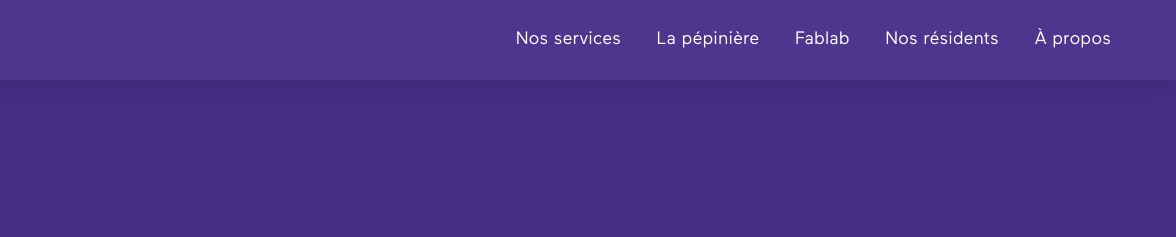
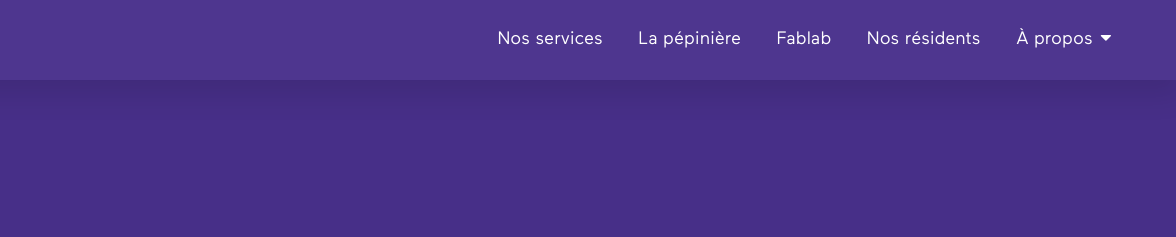
Before and after one commit to ChrisBlassiaux/la-nouvelle-forge, a plain HTML site: page team.html in a window 1280 px wide. Shown: the top 237 px of the page, 104-1280 px from the left. Drawn offline with Linux system fonts and the light colour scheme; a small style sheet from the web is missing; files whose address does not match are found by name.

Commit message:
style(header): icon dropdown

```diff
--- a/sass/layout/header.scss
+++ b/sass/layout/header.scss
@@ -45,6 +45,8 @@
 
 .nav-item {
   margin: 0 15px;
+  transition: .3s;
+  cursor: pointer;
 }
 
 .nav-item:hover {
@@ -53,6 +55,10 @@
 
 .burger {
   display: none;
+}
+
+.icon-dropdown {
+  margin-left: 8px;
 }
 
 @media only screen and (max-width: 1260px) {
--- a/team.html
+++ b/team.html
@@ -27,7 +27,7 @@
           <a href="/pepiniere.html" class="nav-item">La pépinière</a>
           <a href="/fablab.html" class="nav-item">Fablab</a>
           <a href="/residents.html" class="nav-item">Nos résidents</a>
-          <a href="#" class="nav-item">À propos</a>
+          <span class="nav-item">À propos<i class="fa fa-caret-down icon-dropdown"></i></span>
         </nav>
       </div>
       <div class="container">
```
Also changed, not shown: contact.html (+1 -1 lines), fablab.html (+1 -1 lines), pepiniere.html (+1 -1 lines), residents.html (+1 -1 lines), services.html (+1 -1 lines), style.css, 1 other file.
